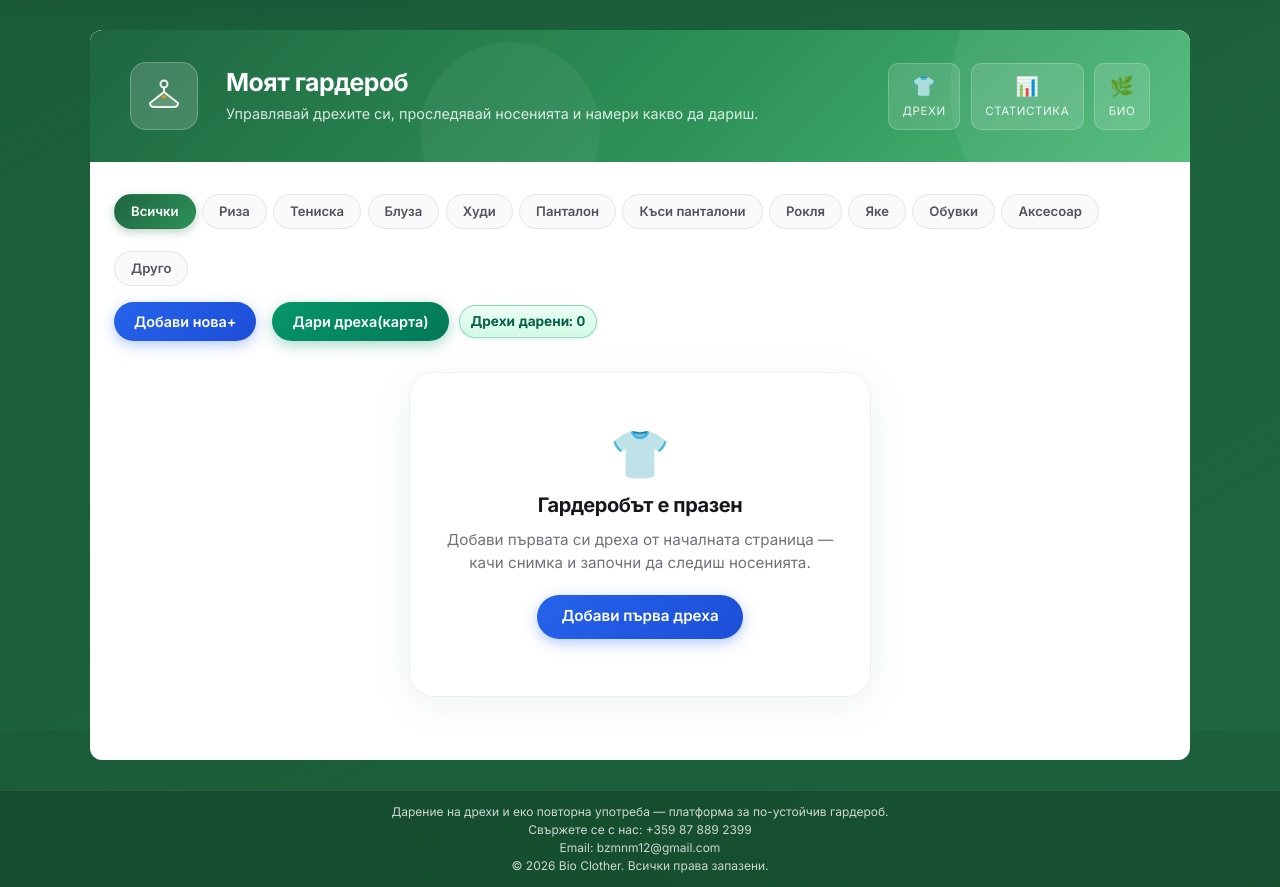
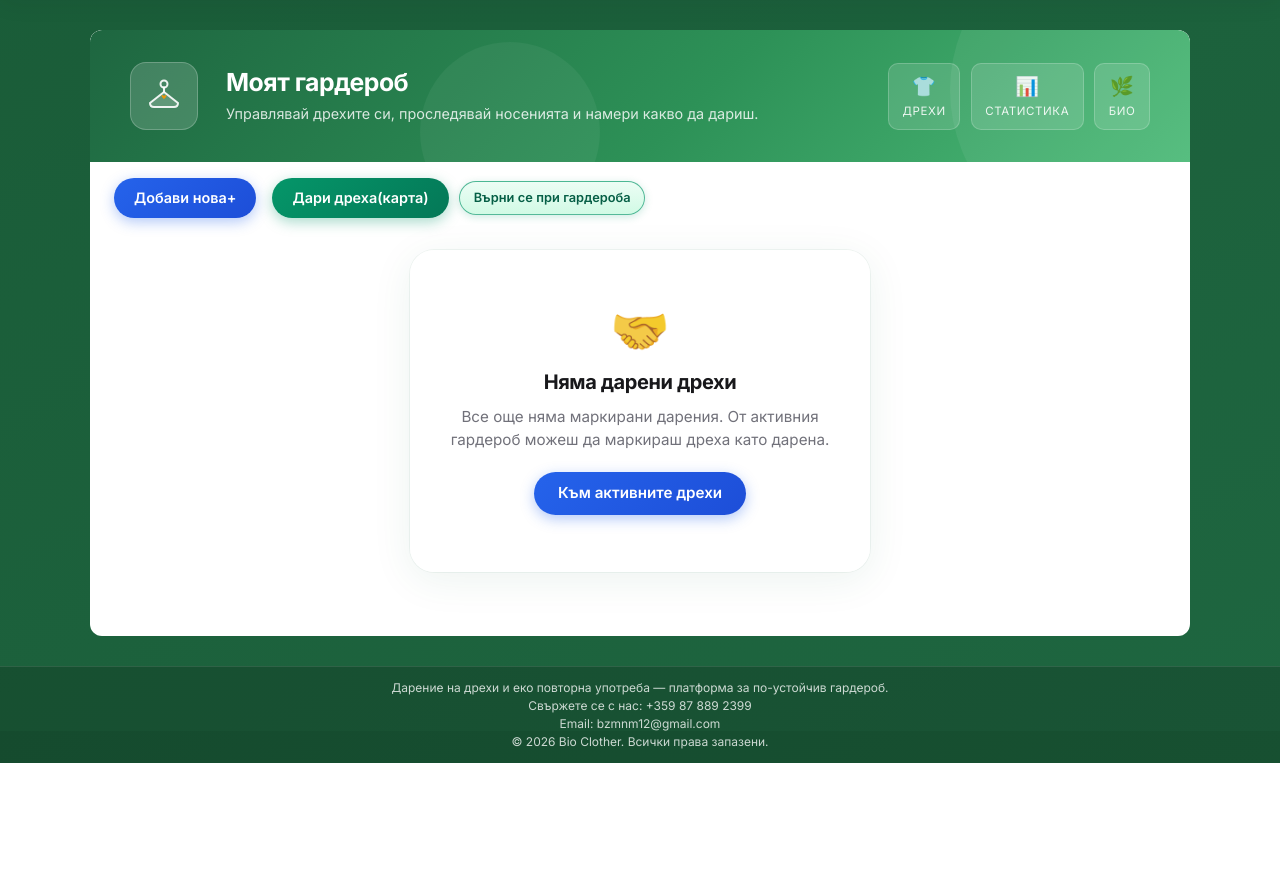
Before and after one commit to Choleto/BZMNM, a Flask app: page /wardrobe?view=donated in a window 1280 px wide. Shown: the part 69-956 px from the top of the page. After the commit the page ends 832 px from the top, so only its background shows below. Run offline with Flask 3, Linux system fonts and the light colour scheme; the visitor is signed in with stand-in values (Sample User, id 1); parts of the project's set-up code (start-up, migrations or seed data) failed here and were passed over.

Commit message:
dresses donated made to see

```diff
--- a/app.py
+++ b/app.py
@@ -85,6 +85,8 @@ class Clothes(db.Model):
     times_worn = db.Column(db.Integer, nullable=False, default=0)
     # Дата на добавяне в гардероба YYYY-MM-DD (преди wardrobeDateAdded_v1)
     date_added = db.Column(db.String(10), nullable=True)
+    # active = в гардероба; donated = маркирана като дарена (остава в БД за преглед)
+    status = db.Column(db.String(20), nullable=False, default="active")
 
 
 def allowed_file(filename):
@@ -118,6 +120,11 @@ def ensure_schema():
         db.session.execute(
             text(
                 'ALTER TABLE "user" ADD COLUMN IF NOT EXISTS donate_marked_count INTEGER DEFAULT 0'
+            )
+        )
+        db.session.execute(
+            text(
+                "ALTER TABLE clothes ADD COLUMN IF NOT EXISTS status VARCHAR(20) NOT NULL DEFAULT 'active'"
             )
         )
         db.session.commit()
@@ -304,6 +311,7 @@ def upload():
             season=season,
             price=price,
             date_added=today_str,
+            status="active",
         )
         db.session.add(clothing)
         db.session.commit()
@@ -321,10 +329,17 @@ def wardrobe():
     """
     Списък с дрехите на потребителя, групирани по вид.
     Подредба от базата: първо неносени, после по дата на последно носене.
+    ?view=active — само активни; ?view=donated — само дарени.
     """
-    clothes_list = Clothes.query.filter_by(user_id=session["user_id"]).order_by(
+    view = (request.args.get("view") or "active").strip().lower()
+    if view not in ("active", "donated"):
+        view = "active"
+
+    uid = session["user_id"]
+    q = Clothes.query.filter_by(user_id=uid, status=view).order_by(
         Clothes.last_worn_date.asc()
-    ).all()
+    )
+    clothes_list = q.all()
 
     # За шаблона превръщаме обектите в речници (прости структури)
     all_items = []
@@ -339,6 +354,7 @@ def wardrobe():
             'price': item.price,
             'times_worn': item.times_worn if item.times_worn is not None else 0,
             'date_added': item.date_added or '',
+            'status': getattr(item, 'status', None) or 'active',
         })
 
     # Групиране по вид дреха (напр. всички тениски заедно)
@@ -354,6 +370,7 @@ def wardrobe():
         username=session.get("username"),
         grouped=grouped,
         all_items=all_items,
+        wardrobe_view=view,
     )
 
 AI_SYSTEM_PROMPT = (
@@ -394,7 +411,9 @@ def ai_chat():
     if not user_message:
         return jsonify({"error": "Няма съобщение"}), 400
 
-    clothes_list = Clothes.query.filter_by(user_id=session["user_id"]).all()
+    clothes_list = Clothes.query.filter_by(
+        user_id=session["user_id"], status="active"
+    ).all()
     clothes_data = []
     for item in clothes_list:
         clothes_data.append({
@@ -456,7 +475,9 @@ def mark_worn(item_id):
     """Задава дата „последно носене“ на днес за една дреха (само ако е на този потребител)."""
     today = date.today().isoformat()  # например "2025-03-25"
 
-    item = Clothes.query.filter_by(id=item_id, user_id=session["user_id"]).first()
+    item = Clothes.query.filter_by(
+        id=item_id, user_id=session["user_id"], status="active"
+    ).first()
     if item:
         item.last_worn_date = today
         item.times_worn = (item.times_worn or 0) + 1
@@ -492,22 +513,15 @@ def delete_item(item_id):
 @app.route("/donate_item/<int:item_id>", methods=["POST"])
 @login_required
 def donate_item(item_id):
-    item = Clothes.query.filter_by(id=item_id, user_id=session["user_id"]).first()
+    """Маркира дреха като дарена: само status = donated; файлът и редът остават."""
+    item = Clothes.query.filter_by(
+        id=item_id, user_id=session["user_id"], status="active"
+    ).first()
     if item:
-        full_path = os.path.join(app.root_path, "static", item.image_path)
-        if os.path.isfile(full_path):
-            try:
-                os.remove(full_path)
-            except OSError:
-                pass
-        # Delete the item and flush to ensure the session is updated
-        db.session.delete(item)
-        db.session.flush()
-
-        # Get and update the user's donation count
+        item.status = "donated"
         user = db.session.get(User, session["user_id"])
         if user:
-            user.donate_marked_count += 1
+            user.donate_marked_count = (user.donate_marked_count or 0) + 1
         db.session.commit()
         flash("Дрехата е маркирана като дарена!", "success")
     return redirect(url_for("wardrobe"))
@@ -584,6 +598,7 @@ def export_clothes():
             'price': item.price,
             'times_worn': item.times_worn if item.times_worn is not None else 0,
             'date_added': item.date_added or '',
+            'status': getattr(item, 'status', None) or 'active',
         })
 
     # Return as JSON (like the chat endpoint)
--- a/static/style.css
+++ b/static/style.css
@@ -149,6 +149,29 @@
     border: 1px solid rgba(5, 150, 105, 0.35);
     border-radius: 999px;
     box-shadow: 0 1px 4px rgba(5, 150, 105, 0.15);
+}
+
+a.wardrobe-donate-count {
+    text-decoration: none;
+    color: #065f46;
+    cursor: pointer;
+    transition: transform 0.15s ease, box-shadow 0.15s ease;
+}
+
+a.wardrobe-donate-count:hover {
+    transform: scale(1.02);
+    box-shadow: 0 2px 8px rgba(5, 150, 105, 0.22);
+}
+
+a.wardrobe-donate-count--on {
+    border-color: rgba(5, 150, 105, 0.65);
+    box-shadow: 0 2px 8px rgba(5, 150, 105, 0.2);
+}
+
+a.wardrobe-donate-count--back {
+    font-size: 0.8rem;
+    font-weight: 600;
+    padding: 0.4rem 0.85rem;
 }
 
 .wardrobe-controls {
--- a/static/wardrobe.js
+++ b/static/wardrobe.js
@@ -99,7 +99,7 @@
     }
 
     var DONATE_CONFIRM_MSG =
-        "Тази дреха ще бъде дарена и премахната от гардероба?";
+        "Да се маркира ли тази дреха като дарена? Ще я видиш в прегледа „Дрехи дарени“.";
 
     document.addEventListener("click", function (ev) {
         var btn = ev.target.closest(".btn-wore-it");
--- a/templates/wardrobe.html
+++ b/templates/wardrobe.html
@@ -51,12 +51,14 @@
         {% endwith %}
 
         <div class="wardrobe-shell">
+            {% set wardrobe_view = wardrobe_view|default('active') %}
             {% set wardrobe_cats = [
                 ('All', 'Всички'), ('Shirt', 'Риза'), ('T-shirt', 'Тениска'), ('Blouse', 'Блуза'),
                 ('Hoodie', 'Худи'), ('Pants', 'Панталон'), ('Shorts', 'Къси панталони'), ('Dress', 'Рокля'),
                 ('Jacket', 'Яке'), ('Shoes', 'Обувки'), ('Accessory', 'Аксесоар'), ('Other', 'Друго')
             ] %}
 
+            {% if wardrobe_view == 'active' %}
             <!-- Horizontal filter chips — wardrobe.js reads data-filter on .wardrobe-cat-btn -->
             <div class="wardrobe-filter-chips" role="group" aria-label="Категория">
                 {% for key, label in wardrobe_cats %}
@@ -65,18 +67,23 @@
                         data-filter="{{ key }}">{{ label }}</button>
                 {% endfor %}
             </div>
+            {% endif %}
 
             <div class="wardrobe-columns">
                 <main class="wardrobe-main">
                     <div class="wardrobe-toolbar-row">
                         <a href="{{ url_for('home') }}" class="wardrobe-add-link">Добави нова+</a>
-                        <div class="wardrobe-donate-toolbar" title="Брой пъти, в които си маркирал дреха за дарена">
+                        <div class="wardrobe-donate-toolbar" title="Преглед на дарените дрехи">
                             <a href="{{ url_for('map_page') }}" class="btn-donate-clothes" title="Карта на пунктове за дарения">Дари дреха(карта)</a>
-                            <span class="wardrobe-donate-count js-donate-marked-count" aria-live="polite" data-donate-count="{{ donate_count|default(0) }}">Дрехи дарени: {{ donate_count|default(0) }}</span>
+                            {% if wardrobe_view == 'donated' %}
+                            <a href="{{ url_for('wardrobe') }}" class="wardrobe-donate-count wardrobe-donate-count--on wardrobe-donate-count--back" title="Към активния гардероб">Върни се при гардероба</a>
+                            {% else %}
+                            <a href="{{ url_for('wardrobe', view='donated') }}" class="wardrobe-donate-count js-donate-marked-count" aria-live="polite" data-donate-count="{{ donate_count|default(0) }}">Дрехи дарени: {{ donate_count|default(0) }}</a>
+                            {% endif %}
                         </div>
                     </div>
 
-                    {% if all_items %}
+                    {% if all_items and wardrobe_view == 'active' %}
                     <div class="wardrobe-controls" role="region" aria-label="Филтър и подредба">
                         <div class="wardrobe-controls__text">
                             <span class="wardrobe-controls__title">Филтър и подредба</span>
@@ -94,12 +101,21 @@
                     {% endif %}
 
                     {% if not all_items %}
+                        {% if wardrobe_view == 'donated' %}
+                        <div class="wardrobe-empty-state">
+                            <div class="wardrobe-empty-state__icon" aria-hidden="true">🤝</div>
+                            <h2 class="wardrobe-empty-state__title">Няма дарени дрехи</h2>
+                            <p class="wardrobe-empty-state__text">Все още няма маркирани дарения. От активния гардероб можеш да маркираш дреха като дарена.</p>
+                            <a href="{{ url_for('wardrobe') }}" class="wardrobe-add-link wardrobe-add-link--large">Към активните дрехи</a>
+                        </div>
+                        {% else %}
                         <div class="wardrobe-empty-state">
                             <div class="wardrobe-empty-state__icon" aria-hidden="true">👕</div>
                             <h2 class="wardrobe-empty-state__title">Гардеробът е празен</h2>
                             <p class="wardrobe-empty-state__text">Добави първата си дреха от началната страница — качи снимка и започни да следиш носенията.</p>
                             <a href="{{ url_for('home') }}" class="wardrobe-add-link wardrobe-add-link--large">Добави първа дреха</a>
                         </div>
+                        {% endif %}
                     {% else %}
                         {% set type_bg = {
                             'Shirt': 'Риза', 'T-shirt': 'Тениска', 'Blouse': 'Блуза', 'Hoodie': 'Худи',
@@ -127,9 +143,11 @@
                                     </div>
                                     <div class="item-card-body">
                                         <h3 class="item-card-title">{{ title_bg }}</h3>
+                                        {% if wardrobe_view == 'active' %}
                                             <form method="post" action="{{ url_for('donate_item', item_id=item['id']) }}" class="item-card-delete-form">
                                             <button type="submit" class="btn-mark-donated">Маркирай за дарена</button>
                                         </form>
+                                        {% endif %}
                                         <p class="item-card-detail small item-card-color-row">
                                             <strong>Цвят:</strong>
                                             {% set col = item['color'] or '' %}
@@ -139,8 +157,11 @@
                                             <span class="item-color-text">{{ col|e }}</span>
                                             {% endif %}
                                         </p>
+                                        {% if wardrobe_view == 'active' %}
                                         <p class="muted small">Последно носене: {% if item['last_worn_date'] %}{{ item['last_worn_date'] }}{% else %}няма данни{% endif %}</p>
+                                        {% endif %}
                                         <p class="muted small">Цена: {% if item['price'] is not none %}{{ '%.2f'|format(item['price']) }} €{% else %}не е зададена{% endif %}</p>
+                                        {% if wardrobe_view == 'active' %}
                                         <p class="small">Дата на добавяне: <span class="js-date-added" data-item-id="{{ item['id'] }}">{{ item['date_added'] or '—' }}</span></p>
                                         <p class="item-worn-stat" aria-live="polite">
                                             <span class="item-worn-stat__icon" aria-hidden="true">👕</span>
@@ -149,8 +170,11 @@
                                             <span class="item-worn-stat__suffix">пъти</span>
                                         </p>
                                         <p class="muted small item-cost-per-wear"><strong>Цена за носене (€):</strong> <span class="js-cost-per-wear"></span></p>
+                                        {% endif %}
+                                        {% if wardrobe_view == 'active' %}
                                         <button type="button" class="btn-wore-it">Носих я</button>
                                         <form method="post" action="{{ url_for('mark_worn', item_id=item['id']) }}" id="form-mark-worn-{{ item['id'] }}" class="form-mark-worn-hidden" aria-hidden="true"></form>
+                                        {% endif %}
                                     </div>
                                 </article>
                             {% endfor %}
```
